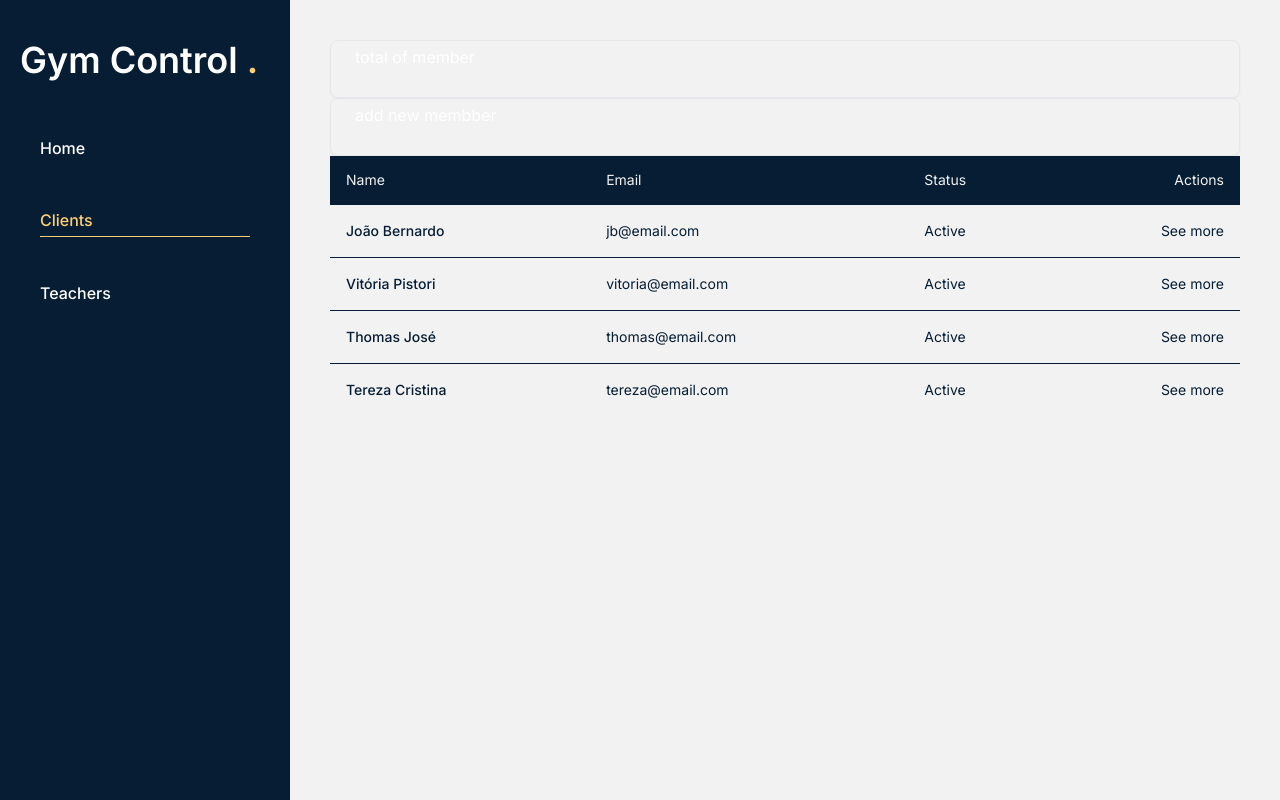
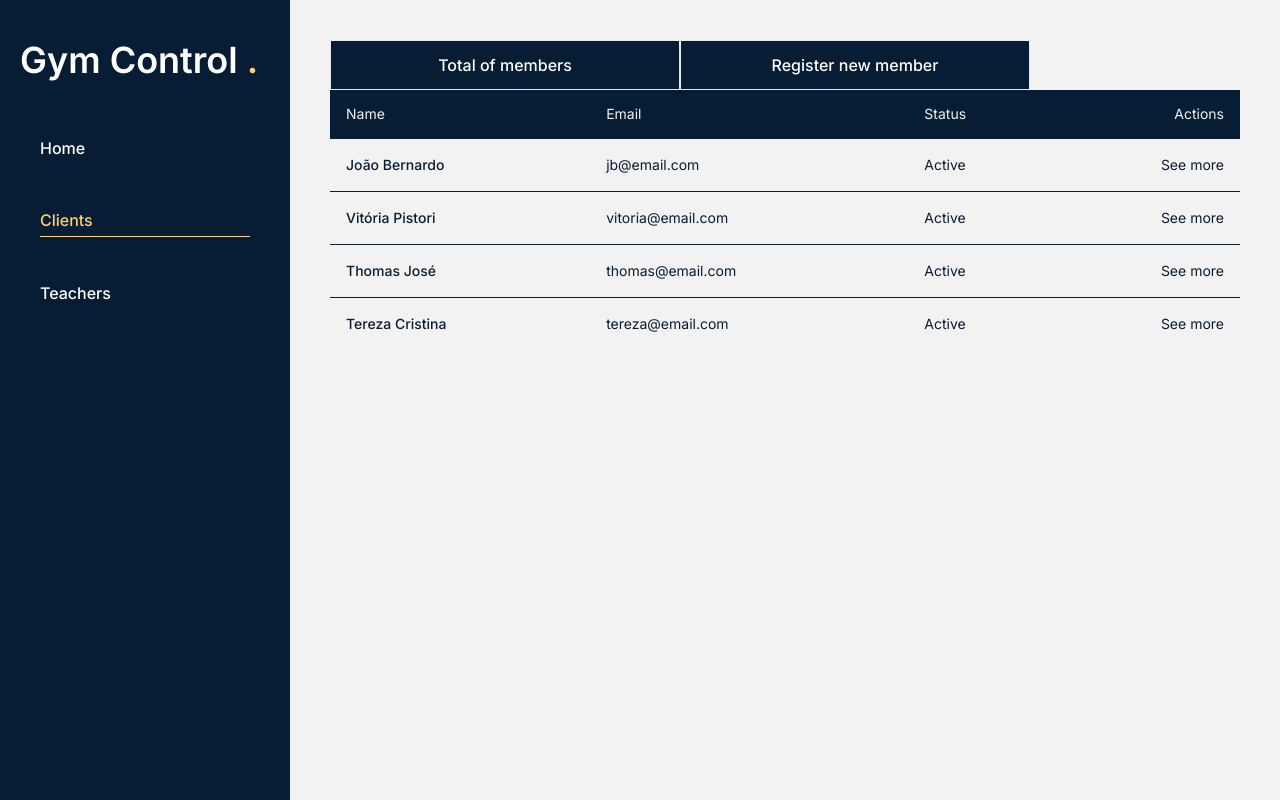
Before and after one commit to jteoni/gym-control, a Next.js app: page /clients in a window 1280 px wide. Built offline with nearby package versions, Linux system fonts and the light colour scheme.

Commit message:
Change card style

```diff
--- a/app/clients/page.jsx
+++ b/app/clients/page.jsx
@@ -43,24 +43,18 @@ const mockMembers = [
 const Clients = () => {
     return (
         <>
-            <div className="flex flex-col">
-                <div className="items-center">
+            <div className="flex">
                 <Card>
                     <CardContent>
-                            <div className="items-center gap-4">
-                                total of member
-                            </div>
+                        <div className="text-center">Total of members</div>
                     </CardContent>
                 </Card>
 
                 <Card>
                     <CardContent>
-                            <div className="grid w-full items-center gap-4">
-                                add new membber
-                            </div>
+                        <div className="text-center">Register new member</div>
                     </CardContent>
                 </Card>
-                </div>
             </div>
             <Table>
                 <TableHeader>
--- a/components/ui/card.jsx
+++ b/components/ui/card.jsx
@@ -6,7 +6,7 @@ const Card = React.forwardRef(({ className, ...props }, ref) => (
     <div
         ref={ref}
         className={cn(
-            "rounded-lg border bg-card text-card-foreground shadow-sm",
+            "w-[350px] rounded-lg border bg-card text-card-foreground shadow-sm flex",
             className
         )}
         {...props}
@@ -45,7 +45,14 @@ const CardDescription = React.forwardRef(({ className, ...props }, ref) => (
 CardDescription.displayName = "CardDescription";
 
 const CardContent = React.forwardRef(({ className, ...props }, ref) => (
-    <div ref={ref} className={cn("p-6 pt-0", className)} {...props} />
+    <div
+        ref={ref}
+        className={cn(
+            "grid w-full p-2 text-white bg-primary font-medium",
+            className
+        )}
+        {...props}
+    />
 ));
 CardContent.displayName = "CardContent";
 
```
Lines whose indentation alone changed are shown as unchanged.
